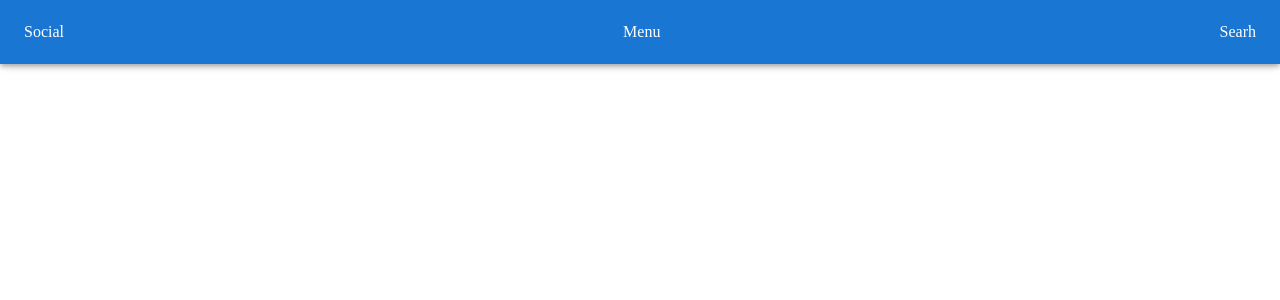
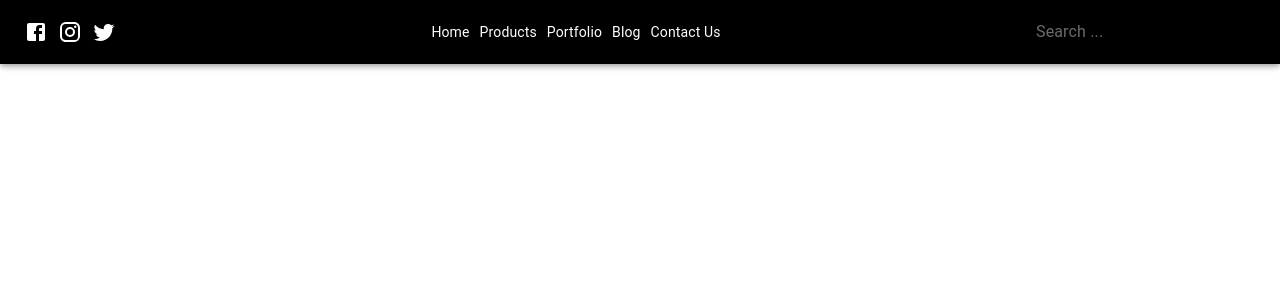
Before and after one commit to vinothsmart/mui5-blog-1, a React (Create React App) app: page / in a window 1280 px wide. Shown: the top 300 px of the page. Built offline with nearby package versions, Linux system fonts and the light colour scheme; the HTML template or start-up script is replaced by a standard one.

Commit message:
Refactor NavBar component with styled components and add social icons, menu items, and search box

```diff
--- a/src/components/navbar/NavBar.js
+++ b/src/components/navbar/NavBar.js
@@ -1,16 +1,63 @@
-import { AppBar, Box, styled, Toolbar } from "@mui/material";
+import {
+  AppBar,
+  Box,
+  InputBase,
+  styled,
+  Toolbar,
+  Typography,
+} from "@mui/material";
+import { Facebook, Instagram, Twitter } from "@mui/icons-material";
 
 const NavBar = () => {
   const StyledToolbar = styled(Toolbar)({
     display: "flex",
     justifyContent: "space-between",
   });
+
+  const StyledBox = styled(Box)({
+    display: "flex",
+    gap: 10,
+  });
+
+  const MenuBox = styled(Box)({
+    display: "flex",
+    gap: 10,
+  });
+
+  const MenuItems = [
+    { Name: "Home", Link: "/" },
+    { Name: "Products", Link: "#" },
+    { Name: "Portfolio", Link: "#" },
+    { Name: "Blog", Link: "#" },
+    { Name: "Contact Us", Link: "#" },
+  ];
+
+  const SearchBox = styled(Box)({
+    display: "flex",
+    gap: 5,
+  });
+
   return (
-    <AppBar>
+    <AppBar sx={{ background: "black" }}>
       <StyledToolbar>
-        <Box>Social</Box>
-        <Box>Menu</Box>
-        <Box>Searh</Box>
+        <StyledBox>
+          <Facebook />
+          <Instagram />
+          <Twitter />
+        </StyledBox>
+        <MenuBox>
+          {MenuItems.map((o) => (
+            <Typography
+              key={o.Name}
+              sx={{ cursor: "pointer", fontSize: "14px" }}
+            >
+              {o.Name}
+            </Typography>
+          ))}
+        </MenuBox>
+        <SearchBox>
+          <InputBase placeholder="Search ..." sx={{ color: "white" }} />
+        </SearchBox>
       </StyledToolbar>
     </AppBar>
   );
```
